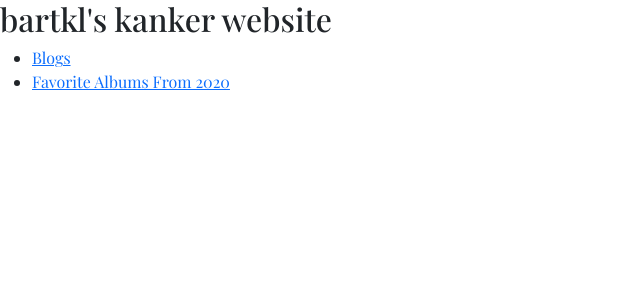
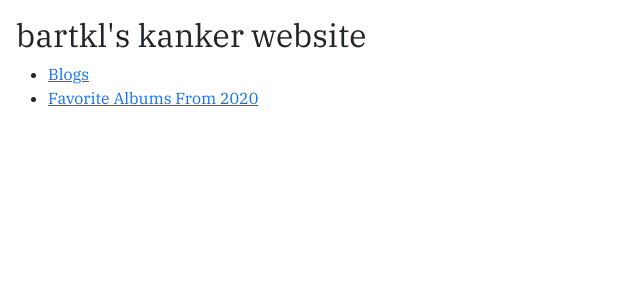
Before and after one commit to bartkl/bartkl.github.io, a Jekyll site: the page built from index.html, in a window 1280 px wide. Shown: the top 300 px of the page, without its empty margins (0-640 px from the left). Built offline with Jekyll 4.4.1, drawn with Linux system fonts in a browser that asks for light colours; some web fonts are replaced.

Commit message:
Trying other fonts

```diff
--- a/_sass/_styles.scss
+++ b/_sass/_styles.scss
@@ -1,8 +1,8 @@
-@font-face {
-  font-family: 'Playfair Display Regular';
-  src: url('/assets/fonts/PlayfairDisplay-VariableFont_wght.ttf');
-}
+@import url('https://fonts.googleapis.com/css2?family=IBM+Plex+Serif:ital,wght@0,400;0,600;0,700;1,400;1,600;1,700&family=Libre+Baskerville:ital,wght@0,400;0,700;1,400&family=Source+Serif+Pro:ital,wght@0,400;0,700;1,400;1,700&display=swap');
+
 
 body {
-    font-family: "Playfair Display Regular";
+    font-family: "IBM Plex Serif", serif;
+    margin: auto;
+    padding: 1em;
 }
```
